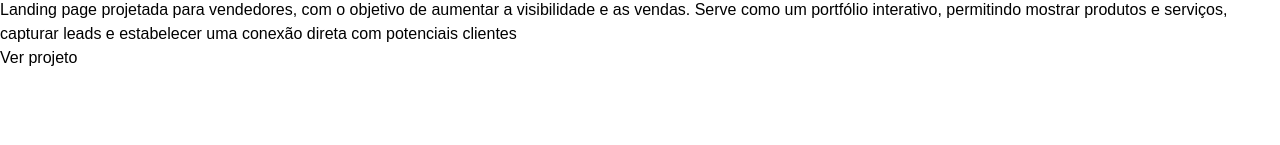
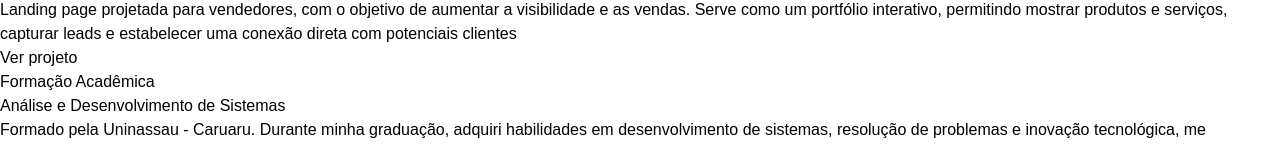
Before and after one commit to HerbertKayky/portfolio, a Next.js app: page / in a window 1280 px wide. Shown: the part 3023-3168 px from the top of the page. Before the commit the page ends 3093 px from the top, so only its background shows below. Built offline with nearby package versions, Linux system fonts and the light colour scheme.

Commit message:
Adiciona <Education /> à página Home

```diff
--- a/src/app/page.tsx
+++ b/src/app/page.tsx
@@ -1,4 +1,5 @@
 import { About } from "@/components/about";
+import { Education } from "@/components/education";
 import { Landing } from "@/components/landing";
 import Projects from "@/components/projects";
 
@@ -8,6 +9,7 @@ export default function Home() {
       <Landing />
       <About />
       <Projects />
+      <Education />
     </>
   );
 }
```
